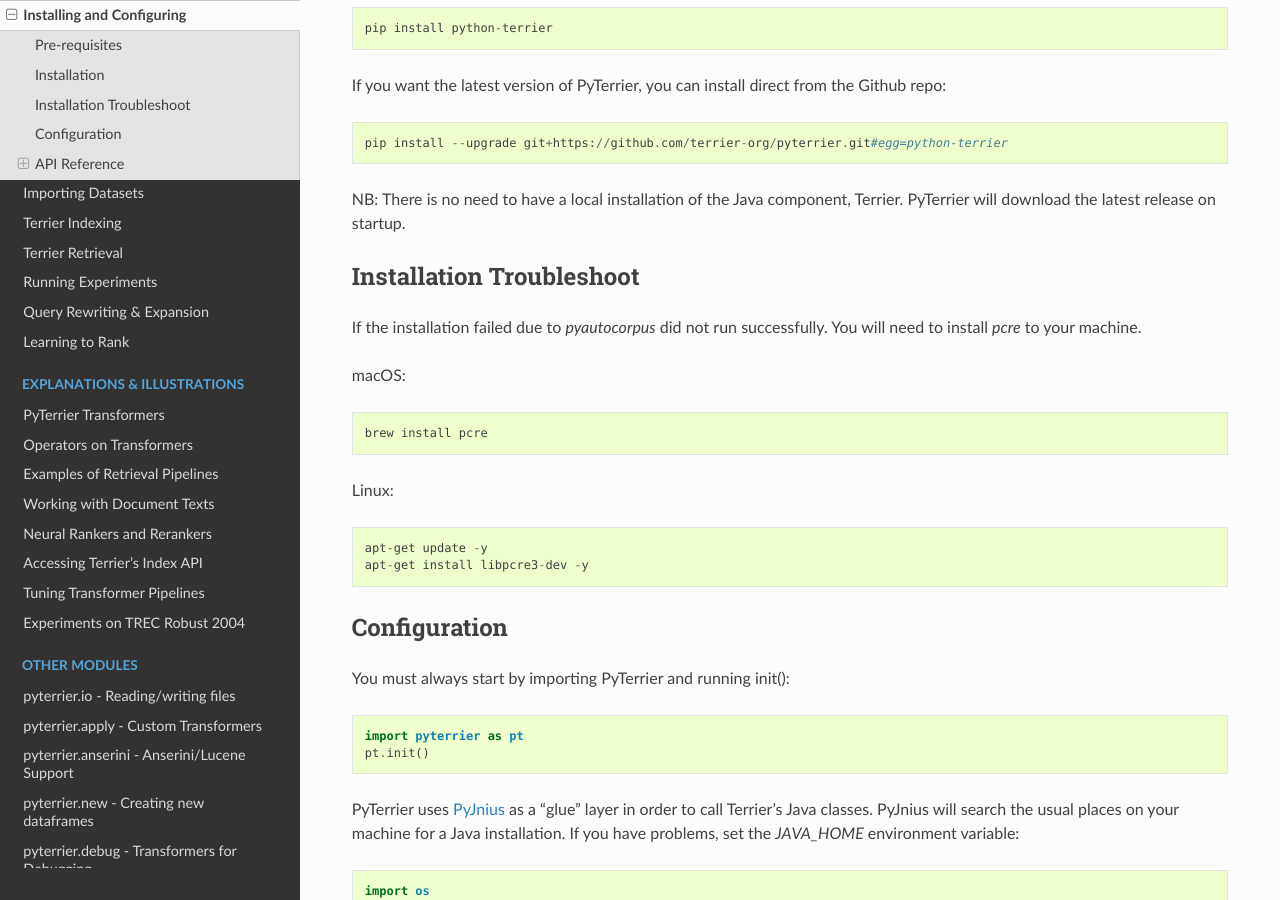
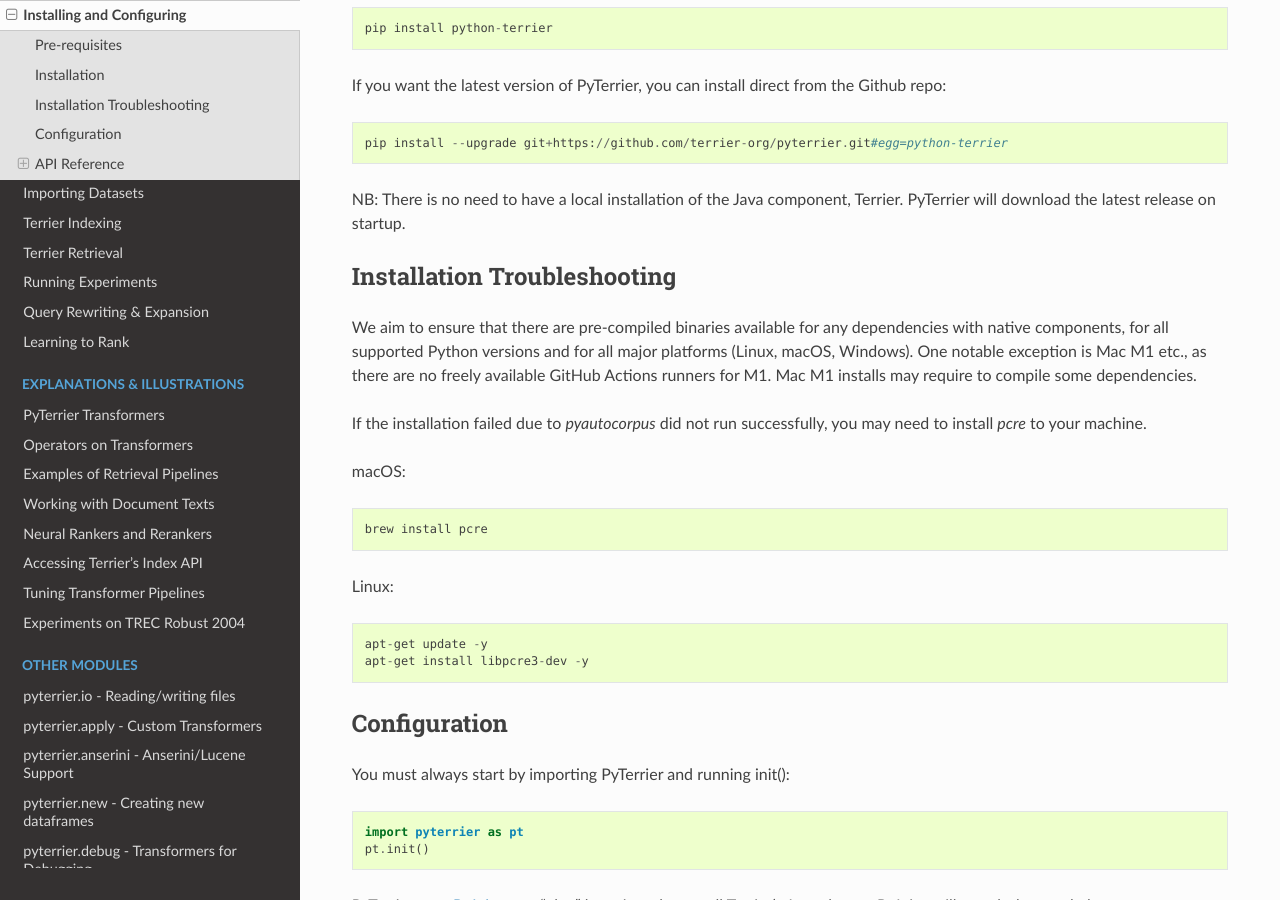
Before and after one commit to terrier-org/pyterrier, a Sphinx documentation site: the page built from docs/installation.rst, in a window 1280 px wide and 900 px high, scrolled down 457 px. Built offline with Sphinx 7.4.7 and the Read the Docs theme 2.0.0, drawn with Linux system fonts in a browser that asks for light colours; pages that are not in the unit, such as notebooks, are missing from menus; the version number is read from the project's files by our own code.

Commit message:
Update installation.rst

```diff
--- a/docs/installation.rst
+++ b/docs/installation.rst
@@ -23,10 +23,13 @@
 
 NB: There is no need to have a local installation of the Java component, Terrier. PyTerrier will download the latest release on startup.
 
-Installation Troubleshoot
+Installation Troubleshooting
 ============
 
-If the installation failed due to `pyautocorpus` did not run successfully. You will need to install `pcre` to your machine.
+We aim to ensure that there are pre-compiled binaries available for any dependencies with native components, for all supported Python versions and for all major platforms (Linux, macOS, Windows).
+One notable exception is Mac M1 etc., as there are no freely available GitHub Actions runners for M1. Mac M1 installs may require to compile some dependencies.
+
+If the installation failed due to `pyautocorpus` did not run successfully, you may need to install `pcre` to your machine.
 
 macOS::
 
```
